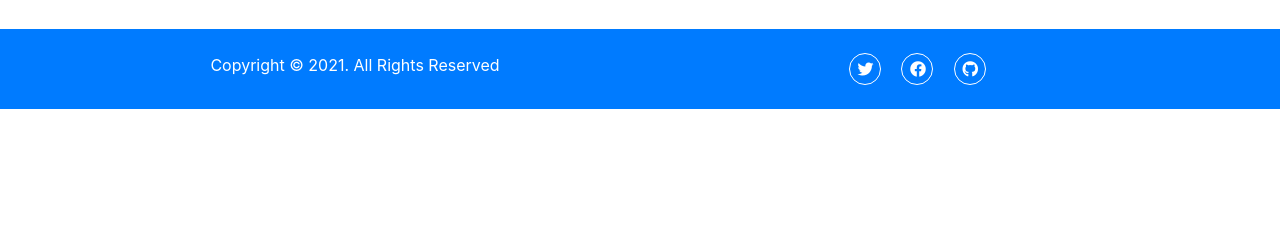
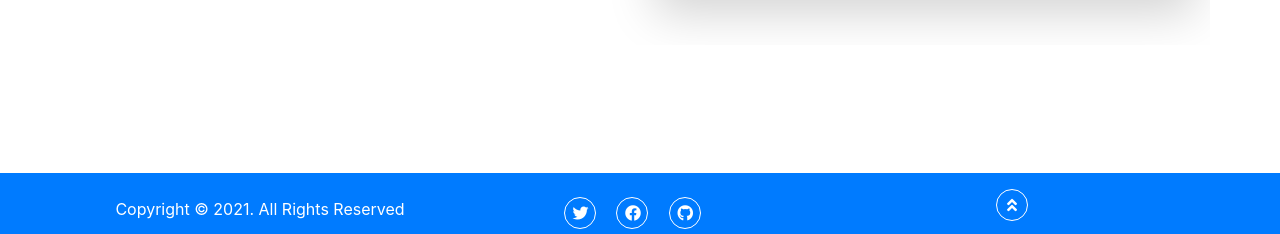
Before and after one commit to mrabara/michael_ian_rabara, a website: page dist/contact.html in a window 1280 px wide. Shown: the part 599-833 px from the top of the page. Before the commit the page ends 800 px from the top, so only its background shows below. Drawn offline with nearby package versions, Linux system fonts and the light colour scheme; some packages are replaced by stand-ins of ours; a script that the page names is missing; a web font is replaced by a local one.

Commit message:
added more stuff

```diff
--- a/scss/main.scss
+++ b/scss/main.scss
@@ -148,12 +148,6 @@ img {
   }
 }
 
-// #resume-section-content {
-//   margin: 3rem 0;
-//   text-align: center;
-//   height: 5rem;
-// }
-
 ul.contact {
   margin-left: 10rem;
 }
@@ -186,6 +180,7 @@ ul.contact {
   bottom: 1px;
   left: 50%;
   opacity: 0.5;
+  cursor: pointer;
 }
 
 .scroll-icon::before,
@@ -194,7 +189,7 @@ ul.contact {
   display: block;
   position: absolute;
   border: 50%;
-  border: 5px solid #1f87ff;
+  border: 5px solid #ffffff;
   left: -20px;
   right: -20px;
   top: -20px;
@@ -219,20 +214,19 @@ ul.contact {
   }
 }
 
+.contact-container {
+  min-height: 1200px;
+}
+
 // Footer
 #main-footer {
-  // background: $other-color;
   color: #fff;
-  height: 5rem;
-  margin-top: 2rem;
+  margin-top: 8rem;
+  position: relative;
 
   .footer-content {
-    // display: flex;
-    // justify-content: space-between;
-    // height: 10rem;
-    // align-items: center;
-
-    .social .fab {
+    .social .fab,
+    .social .fas {
       margin-right: 1rem;
       border: 1px #fff solid;
       border-radius: 100%;
```
Also changed, not shown: dist/about.html, dist/contact.html, dist/css/main.css, dist/projects.html.
